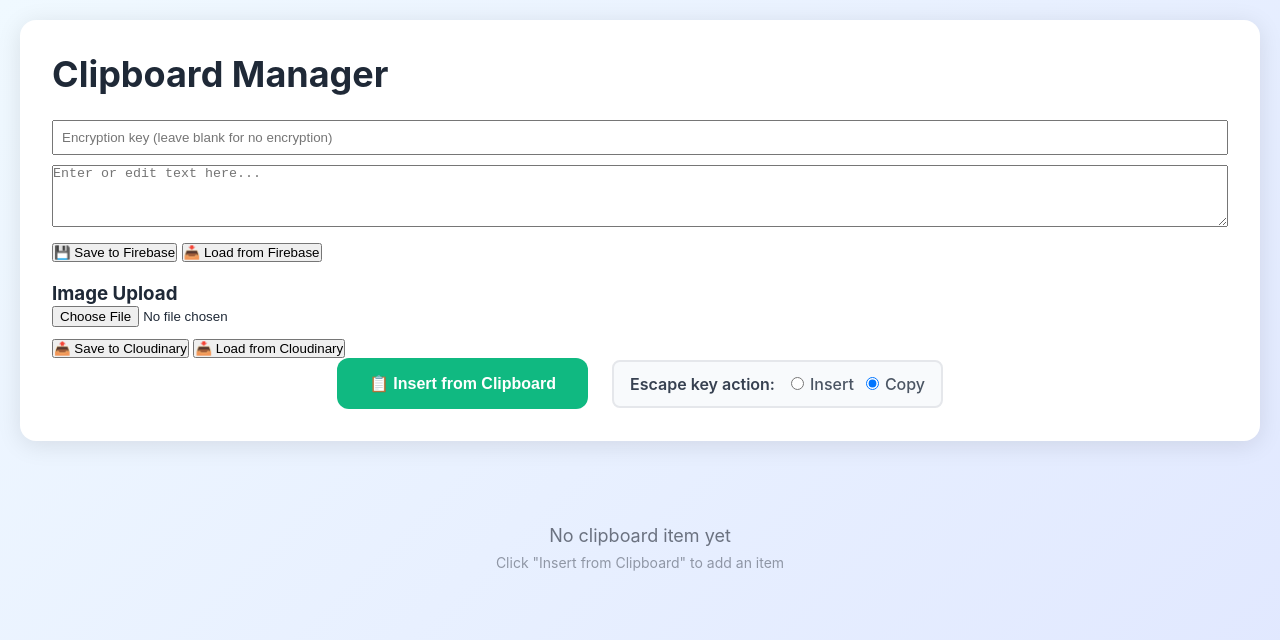
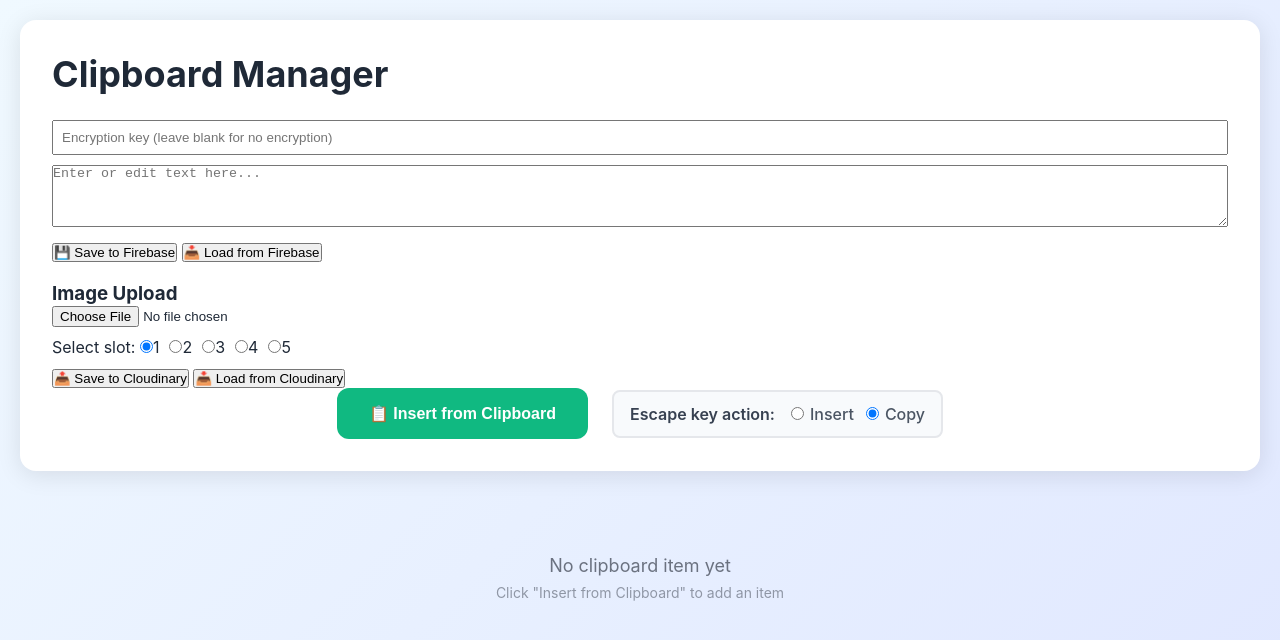
Before and after one commit to firedynasty/clipboard_manager, a React (Create React App) app: page / in a window 1280 px wide. Shown: the top 640 px of the page. Built offline with nearby package versions, Linux system fonts and the light colour scheme; no server answers; the database is empty.

Commit message:
new slots

```diff
--- a/src/App.js
+++ b/src/App.js
@@ -27,6 +27,7 @@ function App() {
   const [selectedImage, setSelectedImage] = useState(null);
   const [selectedImagePreview, setSelectedImagePreview] = useState('');
   const [imageUrl, setImageUrl] = useState('');
+  const [selectedImageSlot, setSelectedImageSlot] = useState(1);
 
   useEffect(() => {
     const dbRef = ref(database, 'clipboardManager/lastItem');
@@ -175,7 +176,7 @@ function App() {
         setImageUrl(cloudinaryUrl);
 
         // Store the Cloudinary URL in Firebase
-        await set(ref(database, 'clipboardManager/lastImage'), cloudinaryUrl);
+        await set(ref(database, `clipboardManager/lastImage${selectedImageSlot}`), cloudinaryUrl);
         alert('Image uploaded to Cloudinary and URL saved to Firebase!');
       } else {
         console.error('Upload failed:', data);
@@ -189,7 +190,7 @@ function App() {
 
   const loadImageFromFirebase = async () => {
     try {
-      const dbRef = ref(database, 'clipboardManager/lastImage');
+      const dbRef = ref(database, `clipboardManager/lastImage${selectedImageSlot}`);
       const snapshot = await get(dbRef);
 
       if (snapshot.exists()) {
@@ -295,6 +296,20 @@ function App() {
             style={{ marginBottom: '10px' }}
           />
           <br />
+          <div style={{ marginBottom: '10px' }}>
+            <span>Select slot: </span>
+            {[1, 2, 3, 4, 5].map(slot => (
+              <label key={slot} style={{ marginRight: '10px' }}>
+                <input
+                  type="radio"
+                  value={slot}
+                  checked={selectedImageSlot === slot}
+                  onChange={(e) => setSelectedImageSlot(parseInt(e.target.value))}
+                />
+                {slot}
+              </label>
+            ))}
+          </div>
           <button onClick={uploadImageToCloudinary} className="upload-button">
             📤 Save to Cloudinary
           </button>
```
Also changed, not shown: 2 other files (tests, documents, lock files or other folders).
